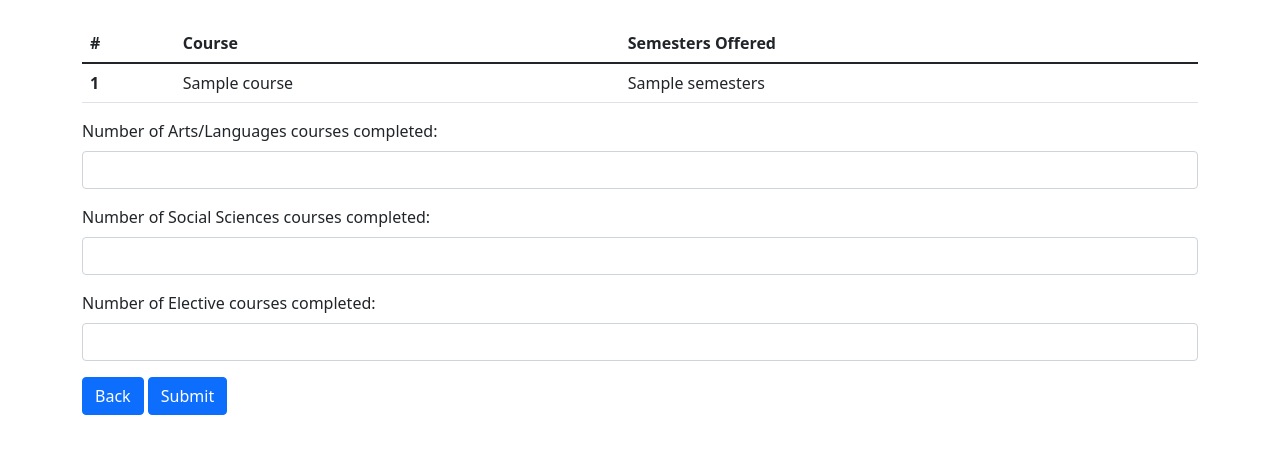
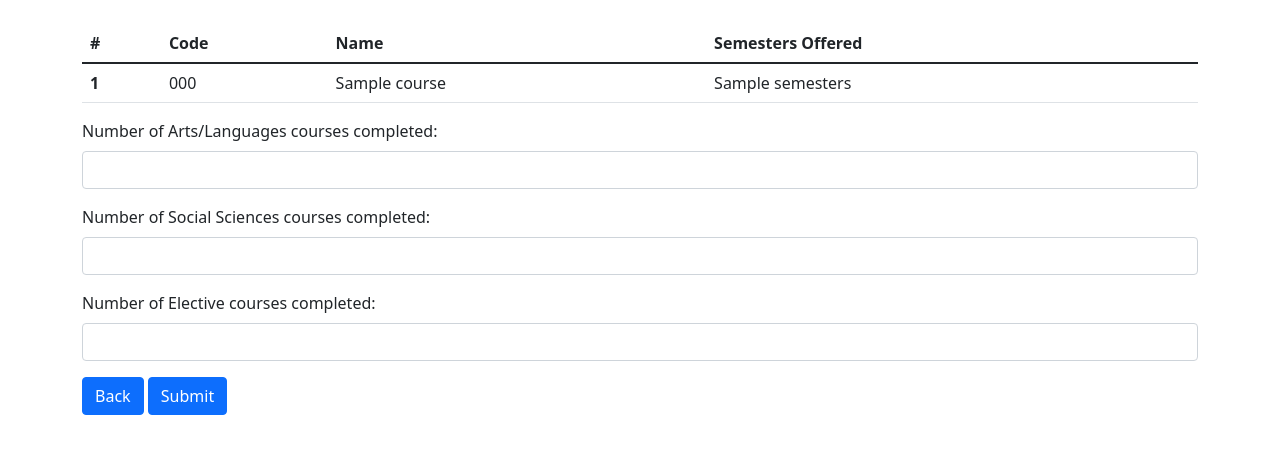
Before and after one commit to sell50/Student-Self-Counselling, a PHP site: template templates/second.php in a window 1280 px wide. Shown: the part 77-531 px from the top of the page. Run offline with PHP 8.4, Linux system fonts and the light colour scheme; the template is opened without the code that fills it: most values are stand-ins (such as "Sample title", 1, 10 or a date in 2020).

Commit message:
fixed bug in page 2

```diff
--- a/app/Controllers/HomeController.php
+++ b/app/Controllers/HomeController.php
@@ -17,7 +17,7 @@ class HomeController extends Controller
         }
 
         $courses = [];
-        foreach (Program::getRequiredCourses($_GET['program']) as $course) {
+        foreach (Program::getRequiredCourses($_GET['program'], $_GET['year']) as $course) {
 
             $semesters = Course::getSemesters($course['id']);
             $semesters = array_column($semesters, 'name');
@@ -25,6 +25,7 @@ class HomeController extends Controller
 
             $courses[] = [
                 'id' => $course['id'],
+                'code' => $course['code'],
                 'name' => $course['name'],
                 'semesters' => $semesters,
             ];
--- a/app/Models/Program.php
+++ b/app/Models/Program.php
@@ -7,10 +7,11 @@ class Program extends Model
         return self::get('programs');
     }
 
-    public static function getRequiredCourses(int $program): array
+    public static function getRequiredCourses(int $program, int $year): array
     {
+
         return App::getDatabase()->selectAll(
-            'select c.id as id, c.name as name from course_program cp join courses c on c.id = cp.course_id where cp.program_id = ' . $program
+            'select c.id as id, c.code as code, c.name as name from course_program cp join courses c on c.id = cp.course_id where cp.program_id = ' . $program . ' and substring(c.code, 6,  1) = ' . $year
         );
     }
 }
--- a/templates/second.php
+++ b/templates/second.php
@@ -18,7 +18,8 @@
             <thead>
             <tr>
                 <th scope="col">#</th>
-                <th scope="col">Course</th>
+                <th scope="col">Code</th>
+                <th scope="col">Name</th>
                 <th scope="col">Semesters Offered</th>
             </tr>
             </thead>
@@ -26,6 +27,7 @@
             <?php foreach ($courses as $index => $course): ?>
                 <tr>
                     <th scope="row"><?php echo $index + 1 ?></th>
+                    <td><?php echo $course['code'] ?></td>
                     <td><?php echo $course['name'] ?></td>
                     <td><?php echo $course['semesters'] ?></td>
                 </tr>
```
